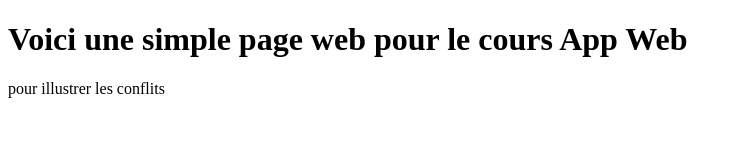
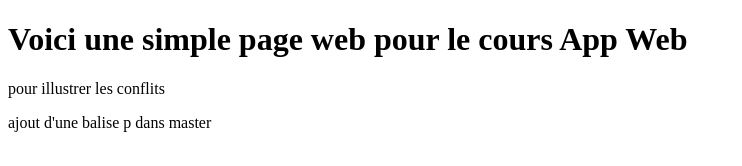
Before and after one commit to DredgenYur/H2021-2cw, a plain HTML site: page index.html in a window 1280 px wide. Shown: the whole page, without its empty margins (0-742 px from the left). Drawn offline with Linux system fonts and the light colour scheme.

Commit message:
modification de l'index.html ajout d'une nouvelle balise p

```diff
--- a/index.html
+++ b/index.html
@@ -9,5 +9,7 @@
 <body>
     <h1>Voici une simple page web pour le cours App Web</h1>
     <p>pour illustrer les conflits</p>
+    <p>ajout d'une balise p dans master</p>
+
 </body>
 </html>
```
